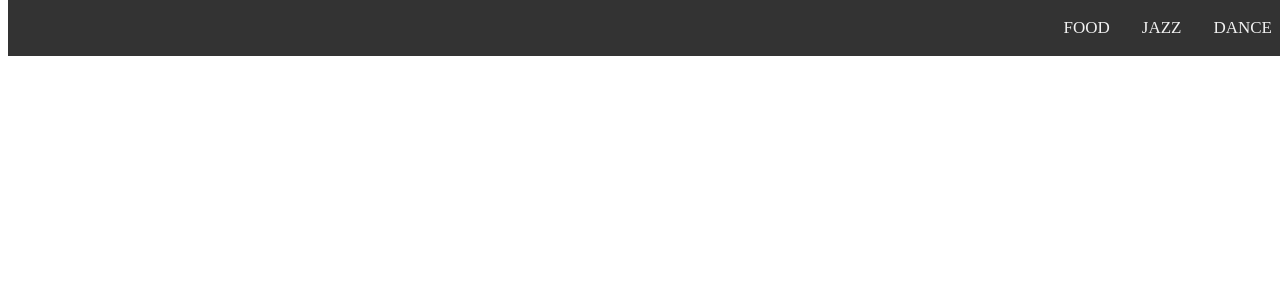
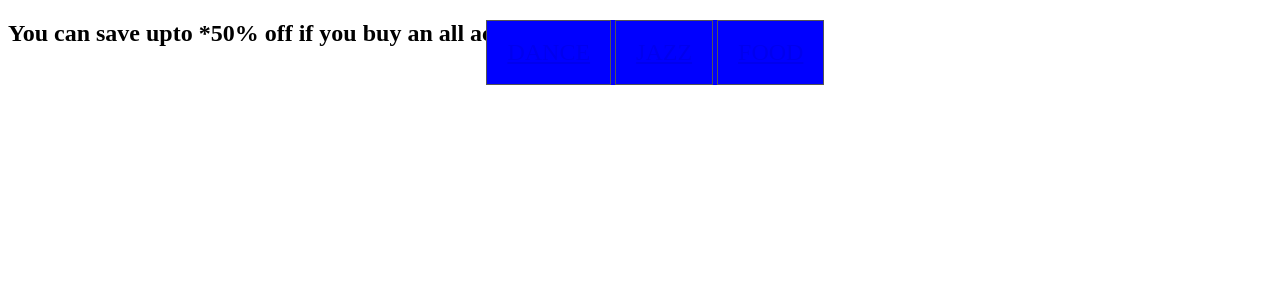
Before and after one commit to 622022/haarlem-festival-1920, a PHP site: page /eventpagetest.php in a window 1280 px wide. Shown: the top 300 px of the page. Run offline with PHP 8.4, Linux system fonts and the light colour scheme.

Commit message:
comiiting changes

```diff
--- a/css/event.css
+++ b/css/event.css
@@ -1,20 +1,16 @@
-.navbar {
-  background-color: #333;
-  overflow: hidden;
-  position: fixed;
-  top: 0;
-  width: 100%;
+.navbar{
+    background-color: blue;
+    overflow: hidden;
+    left: 38%;
+    position: fixed;
 
 }
-.navbar a {
-    float: right;
-    color: #f2f2f2;
-    text-align: center;
-    padding: 18px 16px;
-    text-decoration: none;
-    font-size: 17px;
+.navbar a{
+    padding: 18px 20px;
+    border: 1px solid #555;
+    font-size: x-large;
+    display: inline-block;
 }
-.navbar a:hover {
-    background-color: #ddd;
-    color: black;
+.All-access{
+
 }
--- a/eventpagetest.php
+++ b/eventpagetest.php
@@ -7,10 +7,15 @@
     <title>Dance event</title>
   </head>
   <body>
+
     <div class="navbar">
       <a href="#DANCE">DANCE</a>
       <a href="#JAZZ">JAZZ</a>
       <a href="#FOOD">FOOD</a>
+    </div>
+
+    <div class ="All-access">
+    <h2>You can save upto *50% off if you buy an all access-pass.</h2>
     </div>
 
 
```
